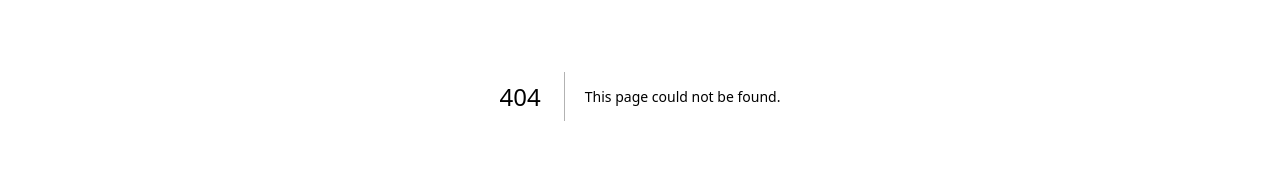
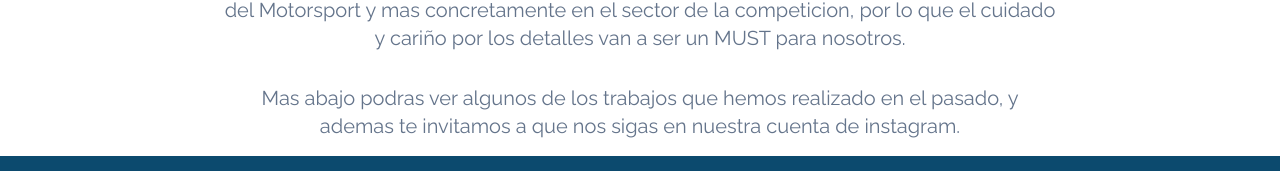
Before and after one commit to Arian1192/BluetimeCompetition, a Next.js app: page /about in a window 1280 px wide. Before the commit this address had no page. Shown: the part 304-475 px from the top of the page. Built offline with nearby package versions, Linux system fonts and the light colour scheme.

Commit message:
Hago pruebas 2 con el navba

```diff
--- a/components/Navbar.js
+++ b/components/Navbar.js
@@ -8,13 +8,14 @@ import frenchLanguageTranslations from '../public/locales/fr/common.json'
 import LanguageSelector from './languageSelector'
 import { LanguageContext } from '../Context/LanguageContext'
 import { useRouter } from 'next/router'
+import scrollToElement from 'scroll-to-element'
 
 
 
 
 const Navbar = () => {
     const router = useRouter()
-    const { locale, asPath, locales } = router
+    const { locale, locales } = router
     const es = spanishLanguageTranslations
     const en = englishLanguageTranslations
     const fr = frenchLanguageTranslations
@@ -29,11 +30,11 @@ const Navbar = () => {
         },
         {
             title: `${t.navbar.about}`,
-            path: `#about`,
+            path: `/${locale}/#about`,
         },
         {
             title: `${t.navbar.services}`,
-            path: `#services`,
+            path: `/${locale}/#services`,
         },
         {
             title: `${t.navbar.contact}`,
@@ -44,6 +45,20 @@ const Navbar = () => {
     const handleNav = () => {
         setNav(!nav)
     }
+
+    // const handleClick = (path) => {
+
+    //     if(path === '/'){
+    //         setNav(false)
+    //     }else{
+    //     scrollToElement(path, {
+    //         offset: 0,
+    //         ease: 'inOutQuad',
+    //         duration: 1000
+    //         })}
+
+    // }
+
 
     useEffect(() => {
         const changeColor = () => {
@@ -85,10 +100,8 @@ const Navbar = () => {
                     : 'sm:hidden absolute top-0 left-[-100%] right-0 bottom-0 flex justify-center items-center w-full h-screen bg-blue-900 text-center ease-in duration-300 '}>
                     <ul>
                         {NavbarSections.map((section, index) => (
-                            <li key={index} className='p-4 text-4xl hover:text-gray-600' onClick={() => handleNav()}>
-                                <a href={`/${section.path}`}>
-                                    {section.title}
-                                </a>
+                            <li key={index} className='p-4 font-bold hover:text-slate-400 text-4xl '>
+                                <Link href={`${section.path}`} translate='no' >{section.title}</Link>
                             </li>
                         ))}
                     </ul>
--- a/package.json
+++ b/package.json
@@ -26,7 +26,8 @@
     "react-icons": "4.6.0",
     "react-intersection-observer": "^9.4.1",
     "react-leaflet": "4.1.0",
-    "react-no-ssr": "1.1.0"
+    "react-no-ssr": "1.1.0",
+    "scroll-to-element": "^2.0.3"
   },
   "devDependencies": {
     "autoprefixer": "10.4.13",
--- a/pages/index.js
+++ b/pages/index.js
@@ -5,7 +5,7 @@ import Hero from '../components/Hero'
 import InstaGrid from '../components/InstaGrid'
 import dynamic from 'next/dynamic'
 import CardService from '../components/CardService'
-import About from '../components/About'
+import About from './about'
 import { useRouter } from 'next/router'
 import englishLanguageTranslations from '../public/locales/en/common.json'
 import spanishLanguageTranslations from '../public/locales/es/common.json'
@@ -46,7 +46,7 @@ export default function Home({ data }) {
         <div className='w-full  flex flex-col text-4xl items-center justify-center '>
           <h2 className='flex mt-40 items-center justify-center text-3xl font-extrabold text-slate-700 text-center max-sm:text-lg'>{t.serviceSection.title}</h2>
           <p className='m-10 text-slate-700 p-10 text-base text-center'>{t.serviceSection.firstParagraph}</p>
-          {/* <Services /> */}
+          <Services />
           <CardService/>
           {typeof window !== 'undefined' && <DynamicSlider />}
         </div>
```
Also changed, not shown: pages/about.js (renamed from components/About.js), 2 other files (tests, documents, lock files or other folders).
